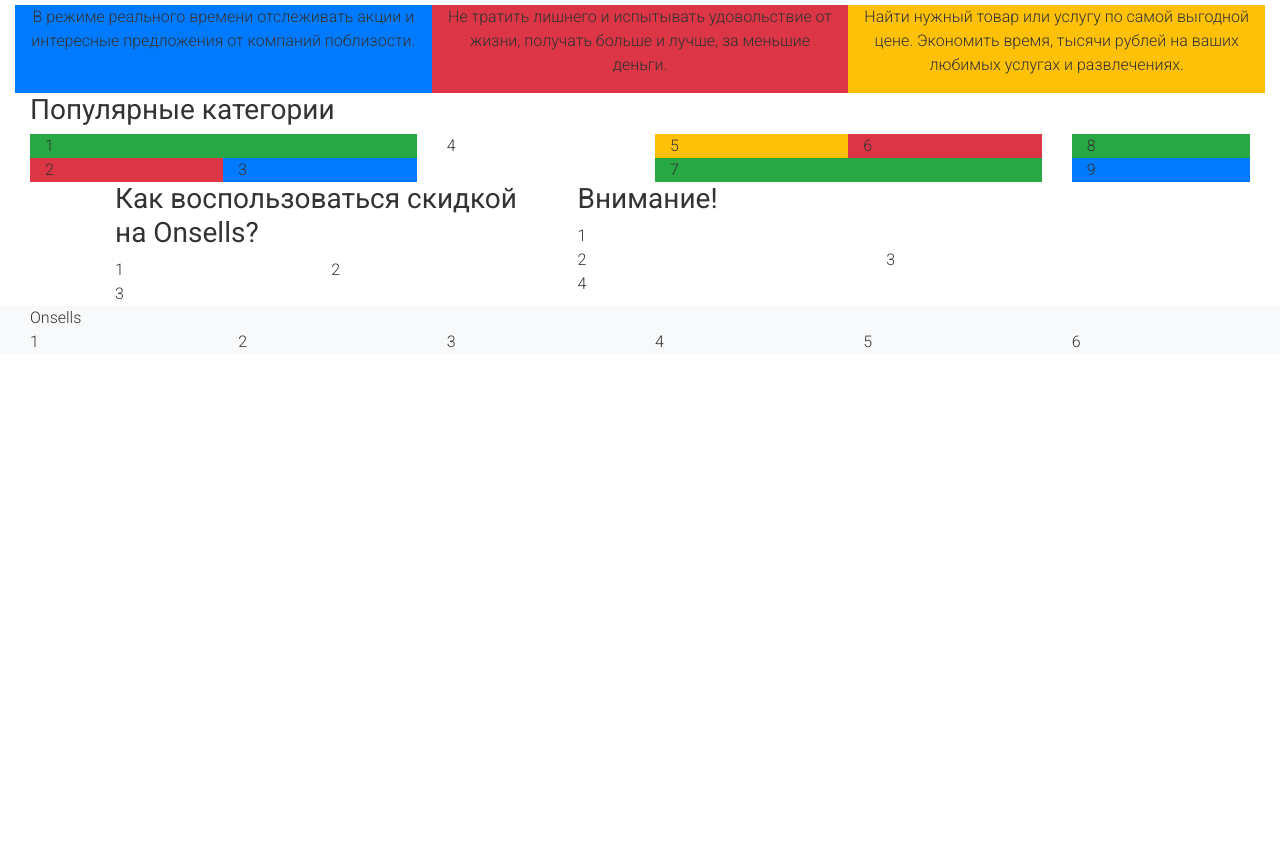
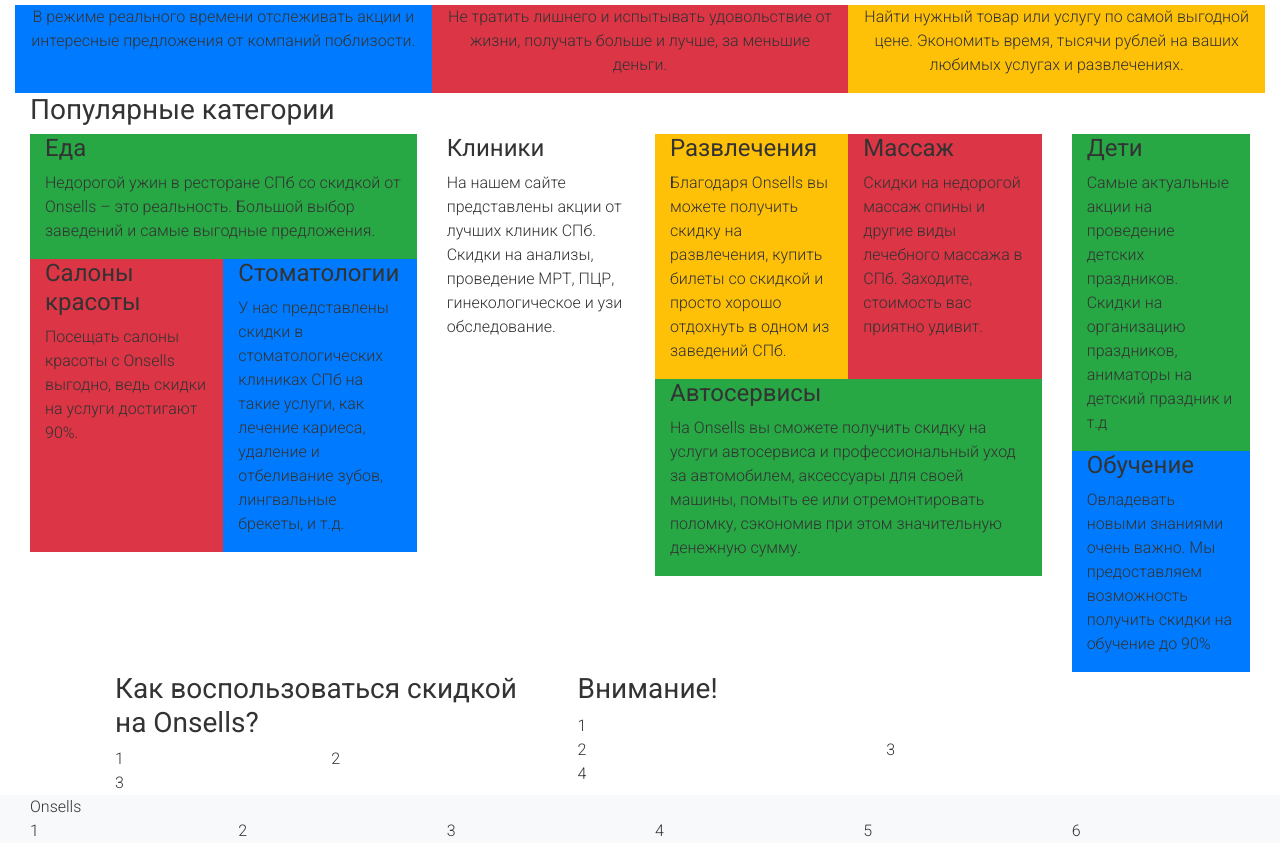
Before and after one commit to begimov/OnsellsStaticPagesTemplates, a plain HTML site: page index.html in a window 1280 px wide. Shown: the part 704-1547 px from the top of the page. Before the commit the page ends 1058 px from the top, so only its background shows below. Drawn offline with nearby package versions, Linux system fonts and the light colour scheme.

Commit message:
popular categories content added

```diff
--- a/index.html
+++ b/index.html
@@ -156,29 +156,56 @@
         <div class="row">
             <div class="col-4">
                 <div class="row">
-                    <div class="col bg-success">1</div>
+                    <div class="col bg-success">
+                       <h4>Еда</h4>
+                       <p>Недорогой ужин в ресторане СПб со скидкой от Onsells – это реальность. Большой выбор заведений и самые выгодные предложения.</p>
+                    </div>
                 </div>
                 <div class="row">
-                    <div class="col bg-danger">2</div>
-                    <div class="col bg-primary">3</div>
+                    <div class="col bg-danger">
+                        <h4>Салоны красоты</h4>
+                        <p>Посещать салоны красоты с Onsells выгодно, ведь скидки на услуги достигают 90%.</p>
+                    </div>
+                    <div class="col bg-primary">
+                        <h4>Стоматологии</h4>
+                        <p>У нас представлены скидки в стоматологических клиниках СПб на такие услуги, как лечение кариеса, удаление и отбеливание зубов, лингвальные брекеты, и т.д.</p>
+                    </div>
                 </div>
             </div>
-            <div class="col-2">4</div>
+            <div class="col-2">
+                <h4>Клиники</h4>
+                <p>На нашем сайте представлены акции от лучших клиник СПб. Скидки на анализы, проведение МРТ, ПЦР, гинекологическое и узи обследование.</p>
+            </div>
             <div class="col-4">
                 <div class="row">
-                    <div class="col bg-warning">5</div>
-                    <div class="col bg-danger">6</div>
+                    <div class="col bg-warning">
+                        <h4>Развлечения</h4>
+                        <p>Благодаря Onsells вы можете получить скидку на развлечения, купить билеты со скидкой и просто хорошо отдохнуть в одном из заведений СПб.</p>
+                    </div>
+                    <div class="col bg-danger">
+                        <h4>Массаж</h4>
+                        <p>Скидки на недорогой массаж спины и другие виды лечебного массажа в СПб. Заходите, стоимость вас приятно удивит.</p>
+                    </div>
                 </div>
                 <div class="row">
-                    <div class="col bg-success">7</div>
+                    <div class="col bg-success">
+                        <h4>Автосервисы</h4>
+                        <p>На Onsells вы сможете получить скидку на услуги автосервиса и профессиональный уход за автомобилем, аксессуары для своей машины, помыть ее или отремонтировать поломку, сэкономив при этом значительную денежную сумму.</p>
+                    </div>
                 </div>
             </div>
             <div class="col-2">
                 <div class="row">
-                    <div class="col bg-success">8</div>
+                    <div class="col bg-success">
+                        <h4>Дети</h4>
+                        <p>Самые актуальные акции на проведение детских праздников. Скидки на организацию праздников, аниматоры на детский праздник и т.д</p>
+                    </div>
                 </div>
                 <div class="row">
-                    <div class="col bg-primary">9</div>
+                    <div class="col bg-primary">
+                        <h4>Обучение</h4>
+                        <p>Овладевать новыми знаниями очень важно. Мы предоставляем возможность получить скидки на обучение до 90%</p>
+                    </div>
                 </div>
             </div>
         </div>
```
